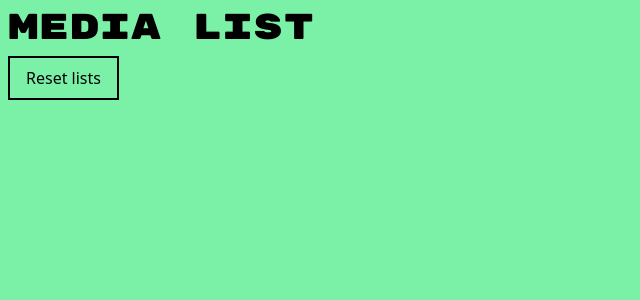
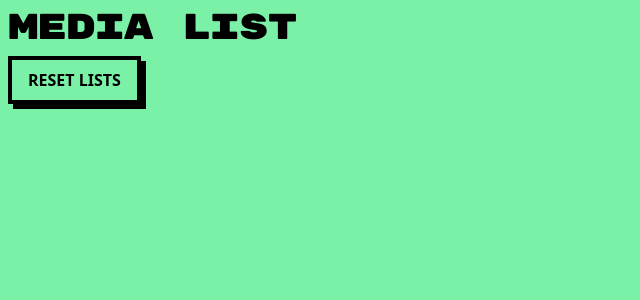
Before and after one commit to SmackSmash/media-ts, a React (Vite) app: page / in a window 1280 px wide. Shown: the top 300 px of the page, without its empty margins (0-640 px from the left). Built offline with nearby package versions, Linux system fonts and the light colour scheme.

Commit message:
Neobrutalism

```diff
--- a/src/App.tsx
+++ b/src/App.tsx
@@ -1,8 +1,10 @@
 const App = () => {
   return (
     <div className='p-2'>
-      <h1 className='font-rubik mb-2 text-4xl'>Media List</h1>
-      <button className='cursor-pointer border-2 px-4 py-2'>Reset lists</button>
+      <h1 className='font-rubik mb-2 text-4xl tracking-tighter'>Media List</h1>
+      <button className='cursor-pointer border-4 bg-green-300 px-4 py-2 font-bold uppercase shadow-[5px_5px_0_black] transition-colors duration-300 hover:bg-green-50 active:relative active:top-[4px] active:left-[4px] active:shadow-[1px_1px_0_black]'>
+        Reset lists
+      </button>
     </div>
   );
 };
```
